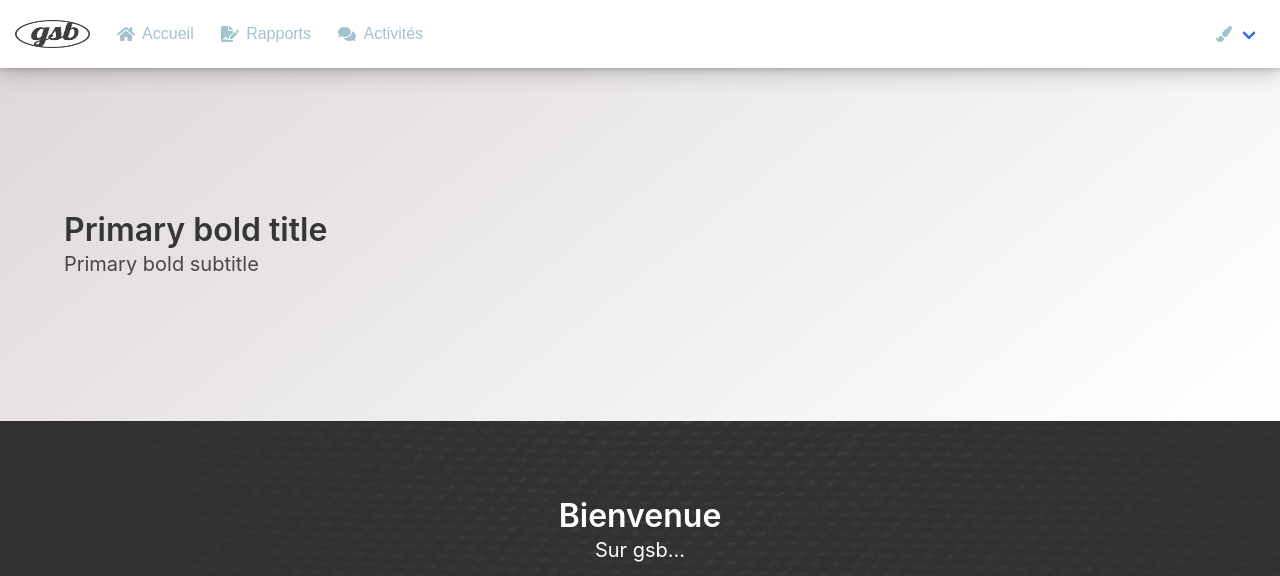
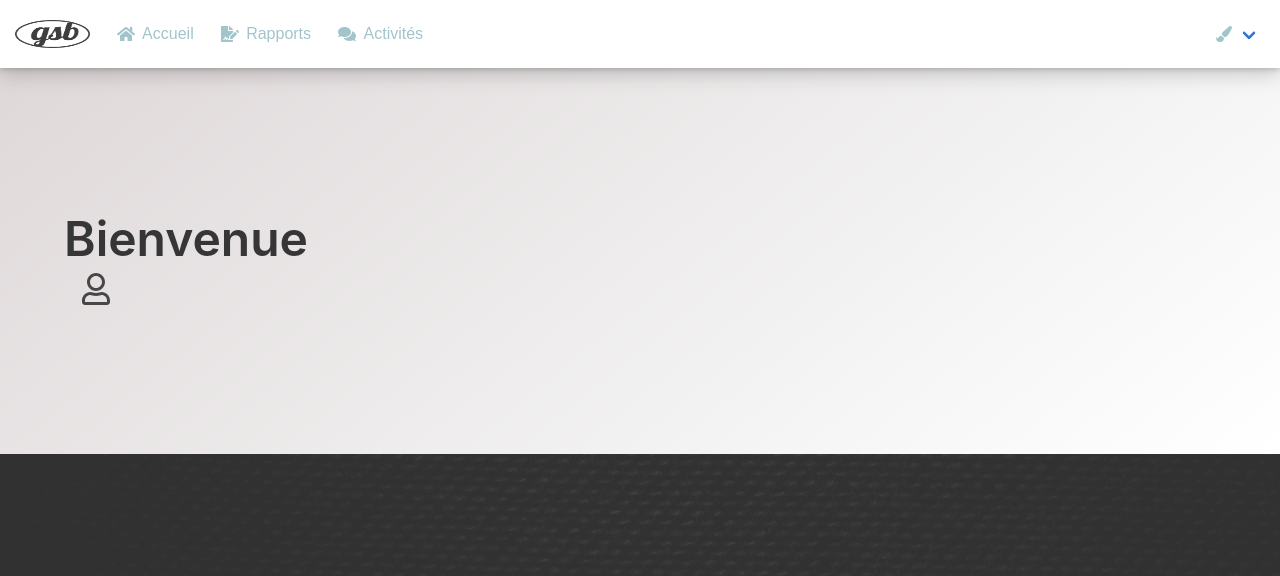
Before and after one commit to rubstr/gestionvisites, a Symfony app: template gestionRapportVisites/templates/application_rapport/index.html.twig in a window 1280 px wide. Shown: the top 576 px of the page. Run offline with Twig, Linux system fonts and the light colour scheme; the template is opened without the code that fills it, so the values that code supplies are empty; some libraries are stand-ins or nearby versions.

Commit message:
style 14

```diff
--- a/gestionRapportVisites/public/css/style.css
+++ b/gestionRapportVisites/public/css/style.css
@@ -112,3 +112,7 @@ nav.navbar a, nav.navbar button {
     font-weight: 300;
     transition: all .3s ease;
 }
+
+.btnlog{
+    align-items: center;
+}
--- a/gestionRapportVisites/src/Entity/User.php
+++ b/gestionRapportVisites/src/Entity/User.php
@@ -121,4 +121,5 @@ class User implements UserInterface
     {
 
     }
+
 }
--- a/gestionRapportVisites/templates/application_rapport/index.html.twig
+++ b/gestionRapportVisites/templates/application_rapport/index.html.twig
@@ -9,22 +9,20 @@
         <section class="hero is-medium is-light is-bold">
             <div class="hero-body">
                 <div class="container">
-                    <h1 class="title">
-                        Primary bold title
+                    <h1 class="title is-1">
+                        Bienvenue
                     </h1>
-                    <h2 class="subtitle">
-                        Primary bold subtitle
+                    <h2 class="subtitle is-3">
+                        &nbsp&nbsp<i class="far fa-user"></i>&nbsp{{app.user.identifiant}}
                     </h2>
                 </div>
             </div>
         </section>
     </div>
 
+
     <div class="corp container">
-        <h3 class="title is-3 has-text-white has-text-centered">Bienvenue</h3>
-        <h5 class="subtitle is-5 has-text-white has-text-centered">Sur gsb...</h5>
-
-        <hr class="hr">
+    <br><br>
 
         <div class="columns">
             <div class="column">
--- a/gestionRapportVisites/templates/base.html.twig
+++ b/gestionRapportVisites/templates/base.html.twig
@@ -117,6 +117,11 @@
                             <i class="fas fa-circle"></i>
                         </span>
                     </a>
+                    <a class="navbar-item" href="{{path("changecl",{"id":app.user.id,"couleur":" "})}}">
+                        <span class="icon has-text-light">
+                            <i class="fas fa-circle"></i>
+                        </span>
+                    </a>
                     </div>
                 </div>
             </div>
--- a/gestionRapportVisites/templates/log.html.twig
+++ b/gestionRapportVisites/templates/log.html.twig
@@ -1,5 +1,5 @@
 <!DOCTYPE html>
-<html>
+<html  class="fondlogin">
     <head>
         <meta charset="UTF-8">
         <title>
```
Also changed, not shown: gestionRapportVisites/templates/security/login.html.twig (+5 -7 lines).
